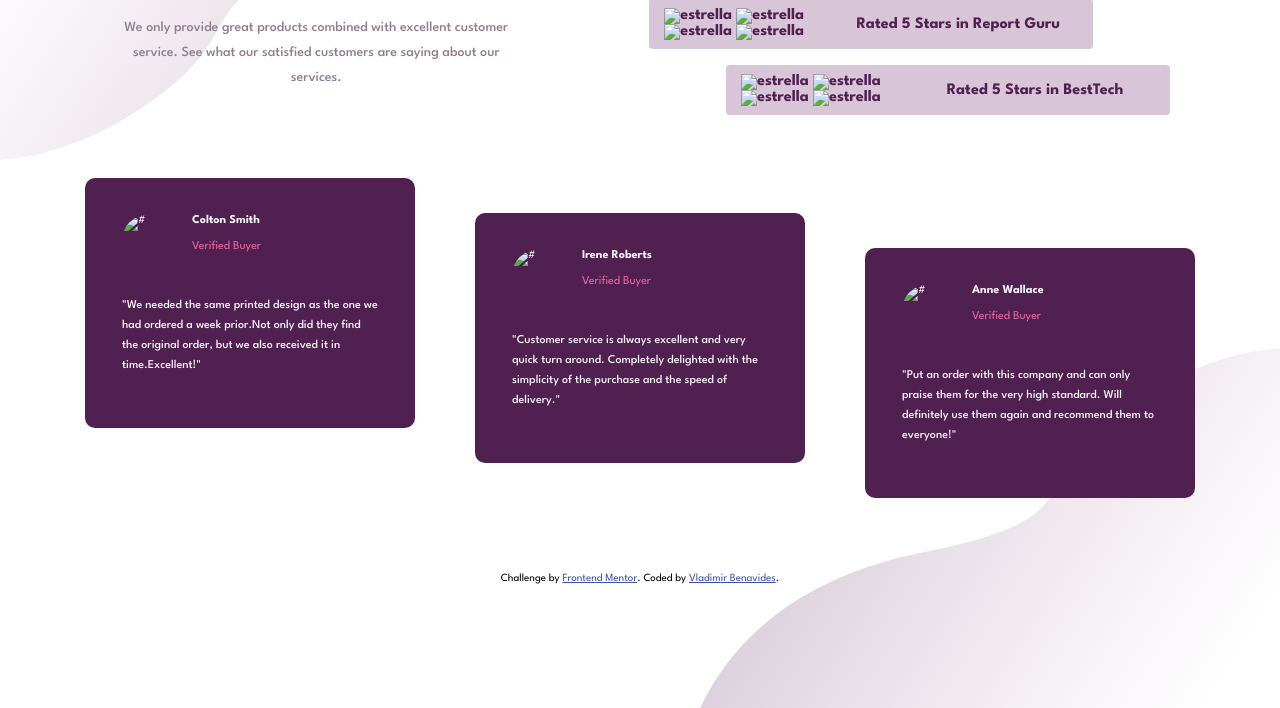
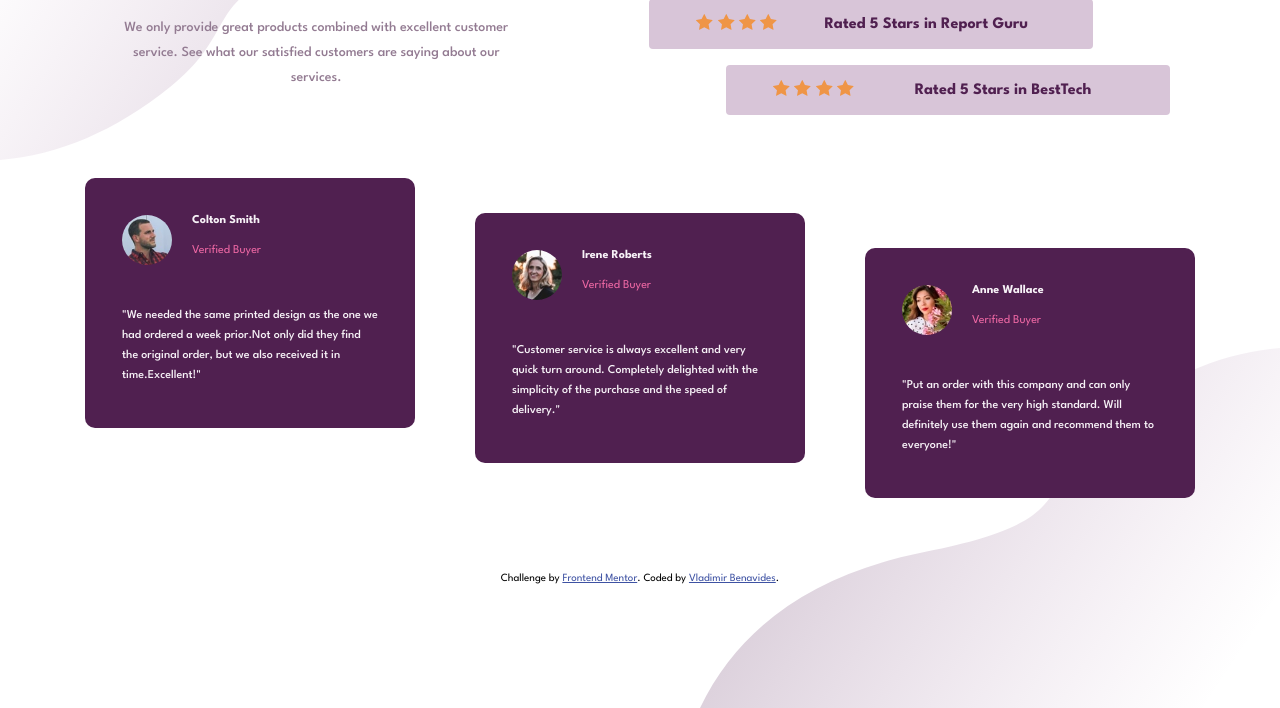
Before and after one commit to vladimirbenavides/socialproff, a plain HTML site: page index.html in a window 1280 px wide. Shown: the part 200-908 px from the top of the page. Drawn offline with Linux system fonts and the light colour scheme; the site is published under a folder, as on GitHub Pages, so addresses that start at the root find nothing.

Commit message:
Update index.html

```diff
--- a/index.html
+++ b/index.html
@@ -20,28 +20,28 @@
       <div class="starts_container">
         <div class="stars star1">
           <div class="fivestars">
-            <img src="/images/icon-star.svg" alt="estrella">
-            <img src="/images/icon-star.svg" alt="estrella">
-            <img src="/images/icon-star.svg" alt="estrella">
-            <img src="/images/icon-star.svg" alt="estrella">
+            <img src="./images/icon-star.svg" alt="estrella">
+            <img src="./images/icon-star.svg" alt="estrella">
+            <img src="./images/icon-star.svg" alt="estrella">
+            <img src="./images/icon-star.svg" alt="estrella">
           </div>
           <h4 class="texto">Rated 5 Stars in Reviews</h4>
         </div>
         <div class="stars star2">
           <div class="fivestars">
-            <img src="/images/icon-star.svg" alt="estrella">
-            <img src="/images/icon-star.svg" alt="estrella">
-            <img src="/images/icon-star.svg" alt="estrella">
-            <img src="/images/icon-star.svg" alt="estrella">
+            <img src="./images/icon-star.svg" alt="estrella">
+            <img src="./images/icon-star.svg" alt="estrella">
+            <img src="./images/icon-star.svg" alt="estrella">
+            <img src="./images/icon-star.svg" alt="estrella">
           </div>
           <h4 class="texto"> Rated 5 Stars in Report Guru</h4>
         </div>
         <div class="stars star3">
           <div class="fivestars">
-            <img src="/images/icon-star.svg" alt="estrella">
-            <img src="/images/icon-star.svg" alt="estrella">
-            <img src="/images/icon-star.svg" alt="estrella">
-            <img src="/images/icon-star.svg" alt="estrella">
+            <img src="./images/icon-star.svg" alt="estrella">
+            <img src="./images/icon-star.svg" alt="estrella">
+            <img src="./images/icon-star.svg" alt="estrella">
+            <img src="./images/icon-star.svg" alt="estrella">
           </div>
           <h4 class="texto">Rated 5 Stars in BestTech</h4>
         </div>
@@ -49,19 +49,19 @@
 
          <div class="cards_container">
        <div class="cards cards1">
-         <img src="/images/image-colton.jpg" alt="#">
+         <img src="./images/image-colton.jpg" alt="#">
          <span class="name"> Colton Smith </span>
          <span class="status">Verified Buyer</span>
           <p>"We needed the same printed design as the one we had ordered a week prior.Not only did they find the original order, but we also received it in time.Excellent!"</p>
        </div>
        <div class="cards cards2">
-        <img src="/images/image-irene.jpg" alt="#">
+        <img src="./images/image-irene.jpg" alt="#">
         <span class="name"> Irene Roberts </span>
         <span class="status">Verified Buyer</span>
          <p> "Customer service is always excellent and very quick turn around. Completely delighted with the simplicity of the purchase and the speed of delivery."</p>
          </div>
          <div class="cards cards3">
-        <img src="/images/image-anne.jpg" alt="#">
+        <img src="./images/image-anne.jpg" alt="#">
         <span class="name">  Anne Wallace  </span>
         <span class="status">Verified Buyer</span>
          <p>"Put an order with this company and can only praise them for the very high
```
